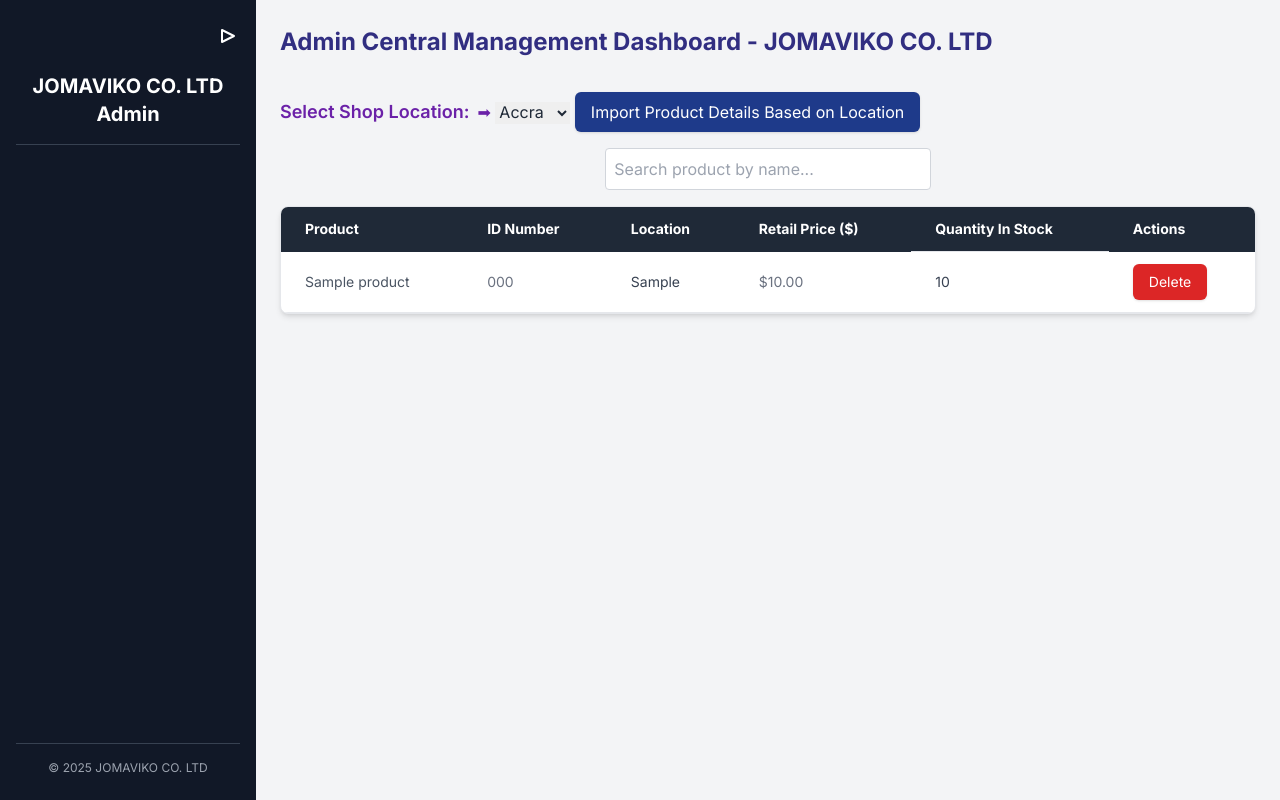
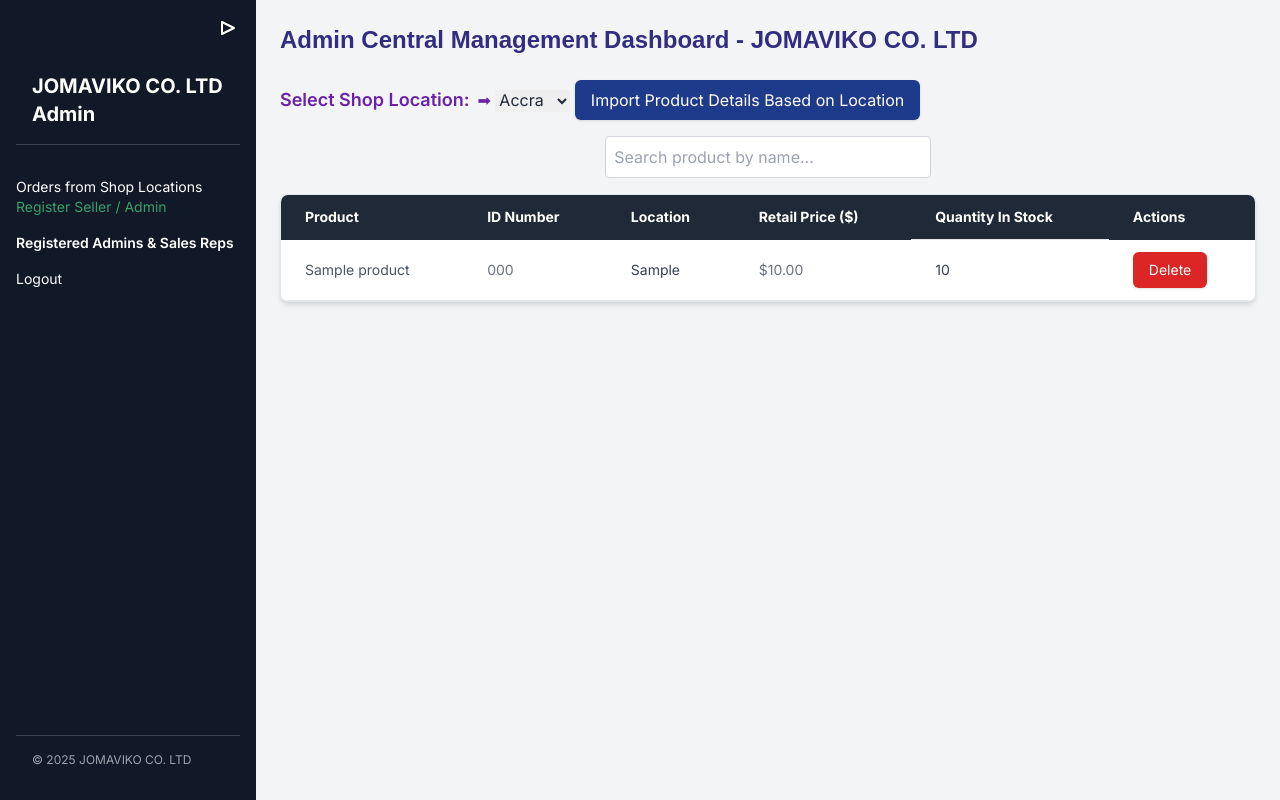
Before and after one commit to Martin4dbest/jomaviko, a Flask app: page /admin in a window 1280 px wide. Run offline with Flask 3, Linux system fonts and the light colour scheme; a user stored in the database is signed in; tables that the repository leaves empty hold one stand-in row (values such as "Sample post"); some libraries are stand-ins or nearby versions.

Commit message:
updated code to fit devices

```diff
--- a/templates/admin_dashboard.html
+++ b/templates/admin_dashboard.html
@@ -115,26 +115,30 @@
 
 <body class="bg-gray-50 min-h-screen text-gray-800 flex flex-col md:flex-row">
 
+
   <!-- Sidebar -->
-  <aside x-data="{ sidebarOpen: true }"
-         class="transition-all duration-300 ease-in-out bg-gray-900 text-white shadow-md flex flex-col h-screen"
-         :class="sidebarOpen ? 'w-64 px-4 py-6' : 'w-16 px-2 py-6'">
-
+<aside
+x-data="{ sidebarOpen: true }"
+class="transition-all duration-300 ease-in-out bg-gray-900 text-white shadow-md flex flex-col"
+:class="sidebarOpen ? 'w-64 p-4' : 'w-16 p-2'"
+>
 <!-- Toggle Button -->
-    <div class="flex justify-end mb-6">
-      <button @click="sidebarOpen = !sidebarOpen"
+<div class="flex justify-end mb-4">
+  <button
+    @click="sidebarOpen = !sidebarOpen"
     class="focus:outline-none text-white hover:text-green-400"
-              title="Toggle Sidebar">
+    title="Toggle Sidebar"
+  >
     <!-- Hamburger Icon -->
-        <svg x-show="!sidebarOpen" xmlns="http://www.w3.org/2000/svg" class="h-6 w-6"
-             fill="none" viewBox="0 0 24 24" stroke="currentColor">
+    <svg x-show="!sidebarOpen" xmlns="http://www.w3.org/2000/svg" class="h-6 w-6" fill="none"
+      viewBox="0 0 24 24" stroke="currentColor">
       <path stroke-linecap="round" stroke-linejoin="round" stroke-width="2"
         d="M4 6h16M4 12h16M4 18h16" />
     </svg>
 
     <!-- Arrow Icon -->
-        <svg x-show="sidebarOpen" xmlns="http://www.w3.org/2000/svg" class="h-6 w-6"
-             fill="none" viewBox="0 0 24 24" stroke="currentColor">
+    <svg x-show="sidebarOpen" xmlns="http://www.w3.org/2000/svg" class="h-6 w-6" fill="none"
+      viewBox="0 0 24 24" stroke="currentColor">
       <path stroke-linecap="round" stroke-linejoin="round" stroke-width="2"
         d="M6 18L18 12L6 6V18Z" />
     </svg>
@@ -142,12 +146,63 @@
 </div>
 
   <!-- Sidebar Header -->
-    <div x-show="sidebarOpen" class="text-xl font-bold border-b border-gray-700 pb-4 mb-4 text-center">
+  <div x-show="sidebarOpen" class="p-4 text-xl font-bold border-b border-gray-700">
     JOMAVIKO CO. LTD Admin
   </div>
 
-    <!-- Sidebar Footer -->
-    <div x-show="sidebarOpen" class="mt-auto text-xs text-gray-400 border-t border-gray-700 pt-4 text-center">
+  <!-- Sidebar Nav Links -->
+  <nav class="flex-grow space-y-4 text-sm font-medium mt-4" x-show="sidebarOpen">
+
+
+  <!-- Sidebar Nav Links -->
+  <nav class="flex-grow space-y-4 text-sm font-medium mt-4" x-show="sidebarOpen">
+    <a href="{{ url_for('select_order_location') }}"
+      style="color: white; text-decoration: none; transition: color 0.3s ease;"
+      onmouseover="this.style.color='green'" onmouseout="this.style.color='white'">
+      Orders from Shop Locations
+    </a>
+
+      <!-- Register Seller / Admin Link -->
+    <a href="{{ url_for('register') }}"
+      style="color: #38a169; text-decoration: none; transition: color 0.3s ease;"
+      onmouseover="this.style.color='#2f855a'" onmouseout="this.style.color='#38a169'">
+      Register Seller / Admin
+    </a>
+  </nav>
+
+
+     <!-- Admins and Sellers Details Section -->
+
+
+  <div class="mb-6">
+
+    <h2 class="text-sm font-semibold">
+      <a href="{{ url_for('view_users') }}" class="text-white hover:text-green-500">
+          Registered Admins & Sales Reps
+      </a>
+    </h2>
+
+    <div class="mt-4 space-y-2">
+        {% for user in users %}
+            <div class="block text-sm text-gray-700 font-medium hover:text-green-400 cursor-pointer">
+                <a href="{{ url_for('view_users', user_id=user.id) }}">
+                    <p>{{ user.username }} ({{ user.role }})</p>
+                    {% if user.location %}
+                        <p>{{ user.location }}</p>
+                    {% endif %}
+                </a>
+            </div>
+        {% endfor %}
+    </div>
+
+    <a href="{{ url_for('index') }}" class="block hover:text-red-400">Logout</a>
+
+
+
+  </nav>
+
+  <!-- Footer -->
+  <div x-show="sidebarOpen" class="p-4 text-xs text-gray-400 border-t border-gray-700">
     &copy; 2025 JOMAVIKO CO. LTD
   </div>
   </aside>
@@ -155,7 +210,7 @@
   <!-- Main Content -->
   <main class="flex-grow p-6 bg-gray-100 main-content">
 
-    <!-- Flash Message (unchanged) -->
+    <!-- Flash Message -->
     {% with messages = get_flashed_messages(with_categories=true) %}
     {% if messages %}
     <div class="fixed top-4 left-1/2 transform -translate-x-1/2 z-50">
@@ -169,12 +224,14 @@
     {% endif %}
     {% endwith %}
 
+
     <!-- Header -->
-    <div class="flex flex-col md:flex-row justify-between items-start md:items-center mb-8 gap-4">
-      <h2 class="text-2xl font-extrabold text-indigo-900 leading-tight md:leading-normal">
-        Admin Central Management Dashboard <br class="block md:hidden" />
-        <span class="hidden md:inline">-</span> JOMAVIKO CO. LTD
+    <div class="flex justify-between items-center mb-6">
+
+      <h2 class="text-2xl font-extrabold text-indigo-900" style="font-family: 'Arial', sans-serif;">
+        Admin Central Management Dashboard - JOMAVIKO CO. LTD
     </h2>
+
     </div>
 
     <form method="POST" class="mb-4">
```
Lines whose indentation alone changed are shown as unchanged.
